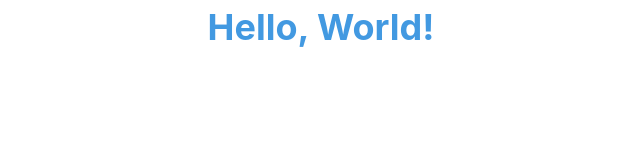
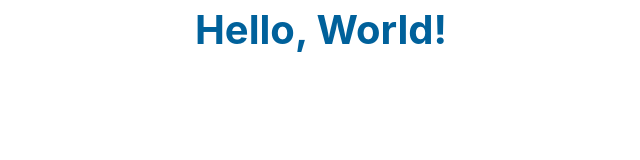
Before and after one commit to TheBlueDog/blue-robot, a website: page public/index.html in a window 1280 px wide. Shown: the whole page, without its empty margins (319-959 px from the left). Drawn offline with Linux system fonts and the light colour scheme.

Commit message:
Customized for calcite fontSize and colors

```diff
--- a/public/index.html
+++ b/public/index.html
@@ -7,6 +7,6 @@
 	<link rel="stylesheet" type="text/css" href="/build/tailwind.css">
 </head>
 <body>
-	<h1 class="text-4xl font-bold text-center text-blue-500">Hello, World!</h1>
+	<h1 class="text-4xl font-bold text-center text-blue-dark">Hello, World!</h1>
 </body>
 </html>
--- a/tailwind.config.js
+++ b/tailwind.config.js
@@ -1,5 +1,140 @@
 module.exports = {
   theme: {
+    fontSize: {
+      '2xs': '.625rem',
+      xs: '0.75rem',
+      sm: '0.875rem',
+      base: '1rem',
+      lg: '1.125rem',
+      xl: '1.25rem',
+      '2xl': '1.625rem',
+      '3xl': '2rem',
+      '4xl': '2.5rem',
+      'display-sm': '3rem',
+      'display-md': '3.5rem',
+      'display-lg': '4rem',
+    },
+    colors: {
+      black: '#151515',
+      white: '#FFFFFF',
+      gray: {
+        'lightest': '#F8F8F8',
+        'lighter': '#DFDFDF',
+        'light': '#BFBFBF',
+        '': '#9F9F9F',
+        'dark': '#606060',
+        'darker': '#404040',
+        'darkest': '#2B2B2B',
+      },
+      red: {
+        'lightest': '#FADFDC',
+        'lighter': '#FCCAC5',
+        'light': '#F2877B',
+        '': '#E65340',
+        'dark': '#A82B1E',
+        'darker': '#4F0E08',
+        'darkest': '#210300',
+      },
+      orange: {
+        'lightest': '#FFECE0',
+        'lighter': '#FCDAC5',
+        'light': '#FAAE7F',
+        '': '#F58440',
+        'dark': '#C65A18',
+        'darker': '#6D2F08',
+        'darkest': '#401900',
+      },
+      yellow: {
+        'lightest': '#FAF7DC',
+        'lighter': '#F6F0C1',
+        'light': '#FCEE8D',
+        '': '#F9E54E',
+        'dark': '#D9BC00',
+        'darker': '#8C7500',
+        'darkest': '#5C4E00',
+      },
+      greenblue: {
+        'lightest': '#DBF2F1',
+        'lighter': '#BEEDEC',
+        'light': '#8FE6E5',
+        '': '#28CECB',
+        'dark': '#009B98',
+        'darker': '#004D4C',
+        'darkest': '#002625',
+      },
+      violet: {
+        'lightest': '#ECE6FF',
+        'lighter': '#DCD2F2',
+        'light': '#B39AD7',
+        '': '#7E5BAF',
+        'dark': '#4E2C7E',
+        'darker': '#250F43',
+        'darkest': '#100026',
+      },
+      pink: {
+        'lightest': '#FADEF0',
+        'lighter': '#FACDEA',
+        'light': '#F2A5D6',
+        '': '#E673BB',
+        'dark': '#BA2F7E',
+        'darker': '#590B32',
+        'darkest': '#260404',
+      },
+      green: {
+        'lightest': '#E4F0E4',
+        'lighter': '#CBE2CB',
+        'light': '#87D692',
+        '': '#50BA5F',
+        'dark': '#288835',
+        'darker': '#0D3F14',
+        'darkest': '#001A03',
+      },
+      blue: {
+        'lightest': '#DFEFFA',
+        'lighter': '#C8E3F5',
+        'light': '#77BDE7',
+        '': '#2890CE',
+        'dark': '#00619B',
+        'darker': '#00304D',
+        'darkest': '#001726',
+      },
+      violetred: {
+        'lightest': '#F6E1FA',
+        'lighter': '#E9CEEE',
+        'light': '#CFA1D7',
+        '': '#A466AF',
+        'dark': '#73377E',
+        'darker': '#3C1243',
+        'darkest': '#200026',
+      },
+      redorange: {
+        'lightest': '#F7E4DC',
+        'lighter': '#F5D0C2',
+        'light': '#F09677',
+        '': '#E97E5A',
+        'dark': '#AD3C16',
+        'darker': '#531B07',
+        'darkest': '#260A00',
+      },
+      orangeyellow: {
+        'lightest': '#FFEDD6',
+        'lighter': '#FCE0BD',
+        'light': '#FCC582',
+        '': '#F9A845',
+        'dark': '#C67718',
+        'darker': '#6D3F08',
+        'darkest': '#402300',
+      },
+      yellowgreen: {
+        'lightest': '#F0F7DA',
+        'lighter': '#E5EFC6',
+        'light': '#CDE78A',
+        '': '#B6D860',
+        'dark': '#84A338',
+        'darker': '#384813',
+        'darkest': '#121A00',
+      },
+    },
     extend: {}
   },
   variants: {
```
Also changed, not shown: public/build/tailwind.css.
